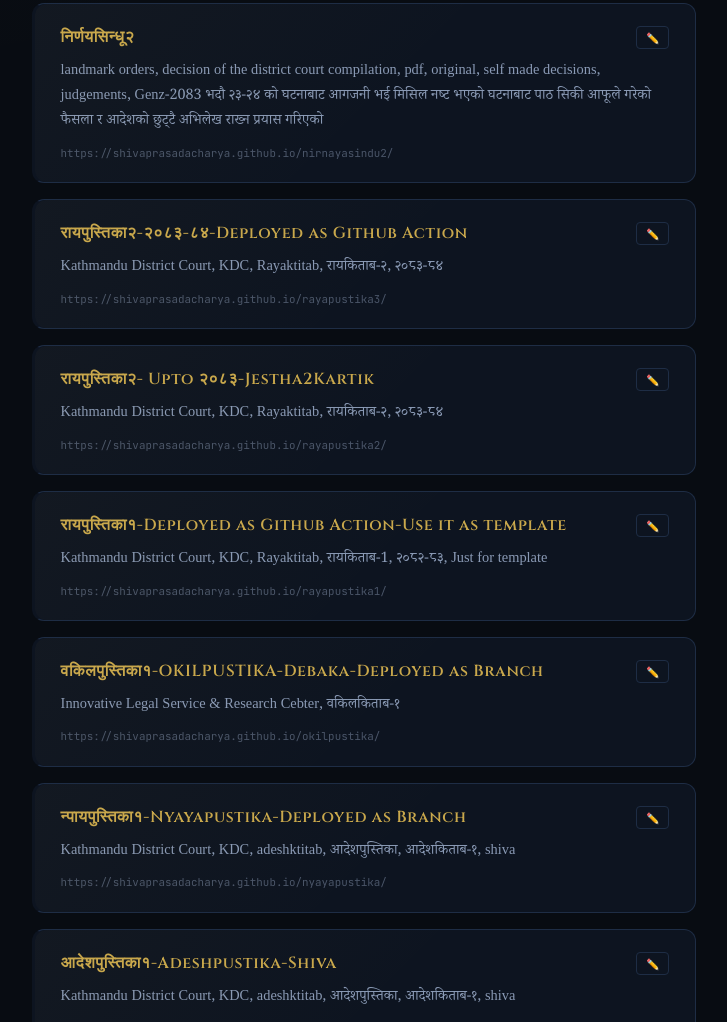
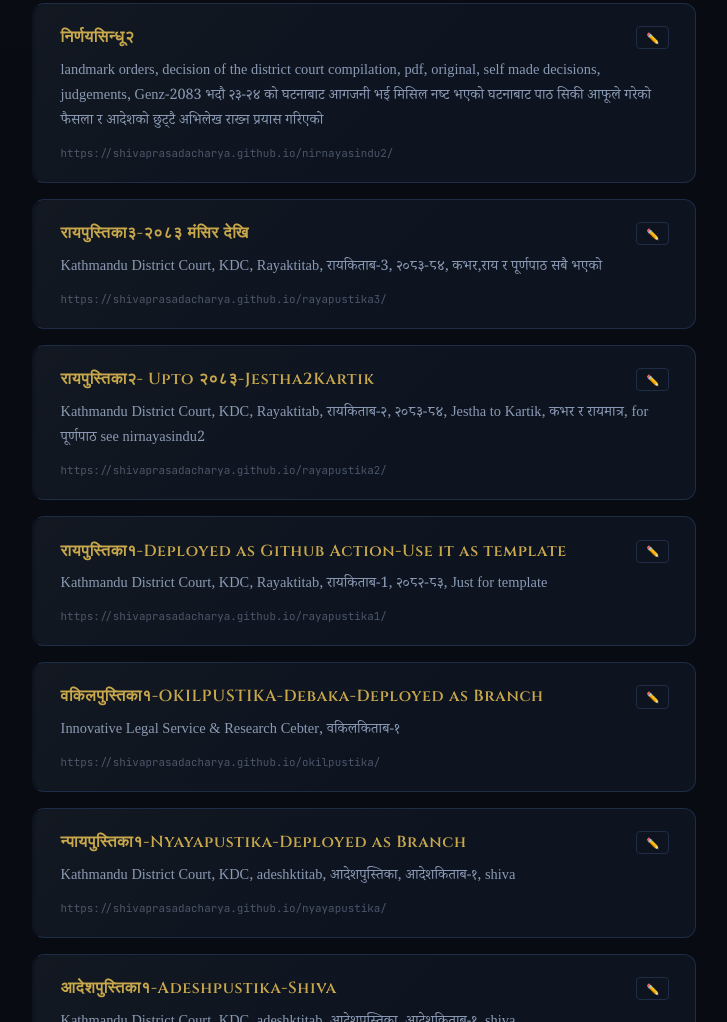
Before and after one commit to ShivaPrasadAcharya/link2, a plain HTML site: page index.html in a window 1280 px wide. Shown: the part 1244-2266 px from the top of the page, without its empty margins (276-1003 px from the left). Drawn offline with Linux system fonts and the light colour scheme.

Commit message:
Update index.html

```diff
--- a/index.html
+++ b/index.html
@@ -551,15 +551,15 @@ const LINKS = [
 
       {
     url:      "https://shivaprasadacharya.github.io/rayapustika3/",
-    title:    "रायपुस्तिका२-२०८३-८४-Deployed as Github Action",
-    editUrl:  "https://github.com/ShivaPrasadAcharya/rayapustika2/blob/main/index.html",
-    description: "Kathmandu District Court, KDC, Rayaktitab, रायकिताब-२, २०८३-८४"
+    title:    "रायपुस्तिका३-२०८३ मंसिर देखि",
+    editUrl:  "https://github.com/ShivaPrasadAcharya/rayapustika3/blob/main/index.html",
+    description: "Kathmandu District Court, KDC, Rayaktitab, रायकिताब-3, २०८३-८४, कभर,राय र पूर्णपाठ सबै भएको"
   },
       {
     url:      "https://shivaprasadacharya.github.io/rayapustika2/",
     title:    "रायपुस्तिका२- Upto २०८३-Jestha2Kartik",
     editUrl:  "https://github.com/ShivaPrasadAcharya/rayapustika2/blob/main/index.html",
-    description: "Kathmandu District Court, KDC, Rayaktitab, रायकिताब-२, २०८३-८४"
+    description: "Kathmandu District Court, KDC, Rayaktitab, रायकिताब-२, २०८३-८४, Jestha to Kartik, कभर र रायमात्र, for पूर्णपाठ see nirnayasindu2"
   },
       {
     url:      "https://shivaprasadacharya.github.io/rayapustika1/",
```
